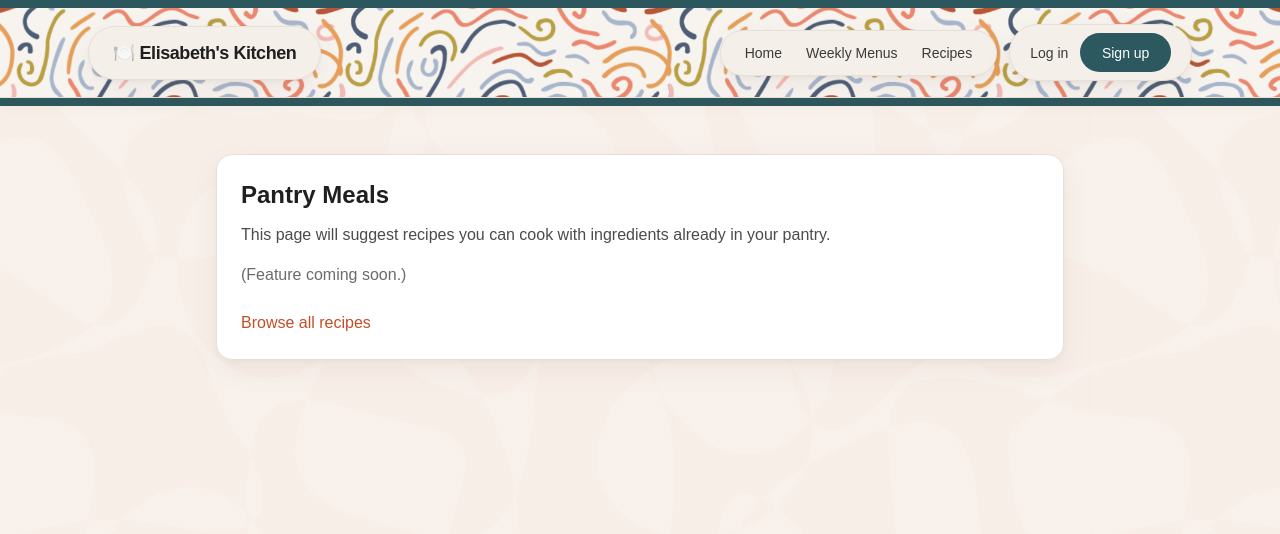
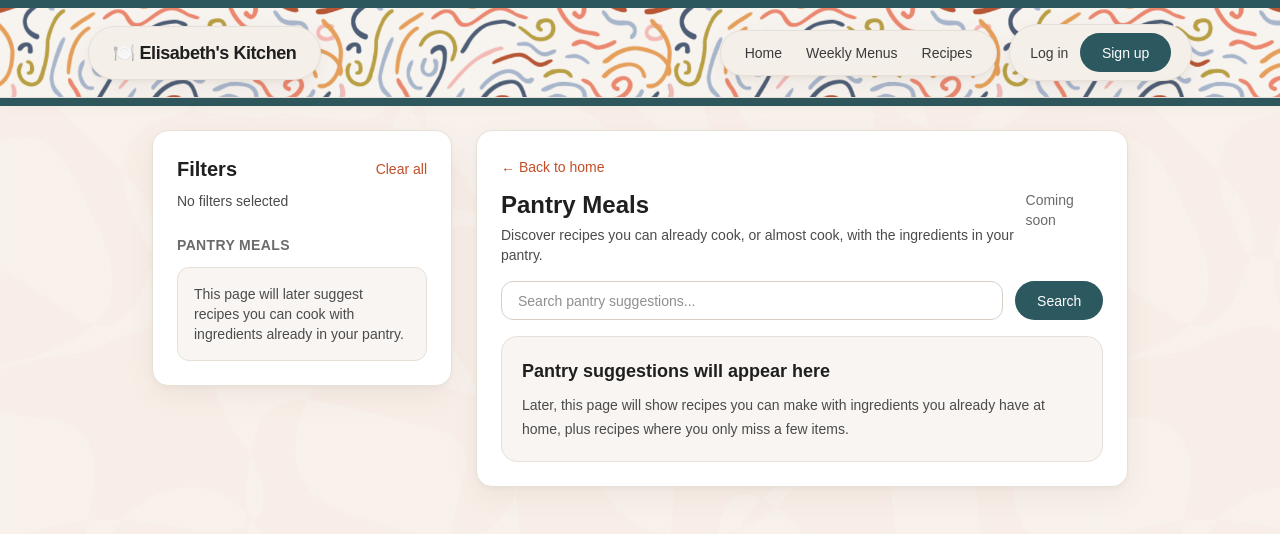
Before and after one commit to elisabeth-svg/elisabeths-kitchen, a Next.js app: page /pantry-suggestions in a window 1280 px wide. Shown: the top 534 px of the page. Built offline with nearby package versions, Linux system fonts and the light colour scheme; no server answers.

Commit message:
match pantry meals page to recipe collection layout

```diff
--- a/app/pantry-suggestions/page.tsx
+++ b/app/pantry-suggestions/page.tsx
@@ -2,25 +2,86 @@ import Link from 'next/link'
 
 export default function PantrySuggestionsPage() {
   return (
-    <main className="mx-auto max-w-4xl p-6">
+    <main className="flex flex-col gap-6 lg:grid lg:grid-cols-[300px_1fr] lg:items-start">
+      <aside className="rounded-2xl border bg-white p-6 shadow-sm">
+        <div className="flex items-center justify-between">
+          <h1 className="text-xl font-semibold text-gray-900">Filters</h1>
+          <Link
+            href="/pantry-suggestions"
+            className="text-sm text-blue-600 hover:underline"
+          >
+            Clear all
+          </Link>
+        </div>
+
+        <p className="mt-2 text-sm text-gray-600">No filters selected</p>
+
+        <div className="mt-6 space-y-6">
+          <section>
+            <h2 className="mb-3 text-sm font-semibold uppercase tracking-wide text-gray-500">
+              Pantry meals
+            </h2>
+            <div className="rounded-xl border bg-gray-50 p-4 text-sm text-gray-600">
+              This page will later suggest recipes you can cook with ingredients
+              already in your pantry.
+            </div>
+          </section>
+        </div>
+      </aside>
+
       <section className="rounded-2xl border bg-white p-6 shadow-sm">
-        <h1 className="text-2xl font-semibold">Pantry Meals</h1>
+        <div className="mb-4 flex flex-col gap-4">
+          <div className="flex items-center justify-between">
+            <div>
+              <Link
+                href="/"
+                className="mb-3 inline-block text-sm text-blue-600 hover:underline"
+              >
+                ← Back to home
+              </Link>
 
-        <p className="mt-3 text-gray-600">
-          This page will suggest recipes you can cook with ingredients already
-          in your pantry.
-        </p>
+              <h1 className="text-2xl font-semibold text-gray-900">
+                Pantry Meals
+              </h1>
+              <p className="mt-1 text-sm text-gray-600">
+                Discover recipes you can already cook, or almost cook, with the
+                ingredients in your pantry.
+              </p>
+            </div>
 
-        <p className="mt-4 text-gray-500">
-          (Feature coming soon.)
-        </p>
+            <p className="text-sm text-gray-500">Coming soon</p>
+          </div>
 
-        <Link
-          href="/recipes"
-          className="mt-6 inline-block text-blue-600 hover:underline"
-        >
-          Browse all recipes
-        </Link>
+          <form
+            action="/pantry-suggestions"
+            method="get"
+            className="flex flex-col gap-3 sm:flex-row"
+          >
+            <input
+              type="text"
+              name="q"
+              placeholder="Search pantry suggestions..."
+              className="w-full rounded-xl border border-gray-300 px-4 py-2 text-sm outline-none focus:border-gray-500"
+            />
+
+            <button
+              type="submit"
+              className="rounded-xl bg-gray-900 px-4 py-2 text-sm font-medium text-white hover:bg-black"
+            >
+              Search
+            </button>
+          </form>
+        </div>
+
+        <div className="rounded-2xl border bg-gray-50 p-5">
+          <h2 className="text-lg font-semibold text-gray-900">
+            Pantry suggestions will appear here
+          </h2>
+          <p className="mt-2 text-sm leading-6 text-gray-600">
+            Later, this page will show recipes you can make with ingredients you
+            already have at home, plus recipes where you only miss a few items.
+          </p>
+        </div>
       </section>
     </main>
   )
```
